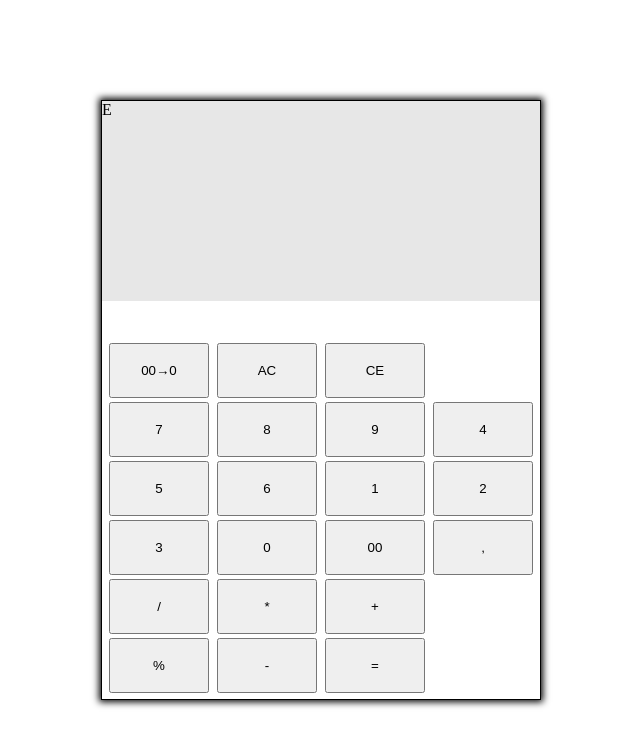
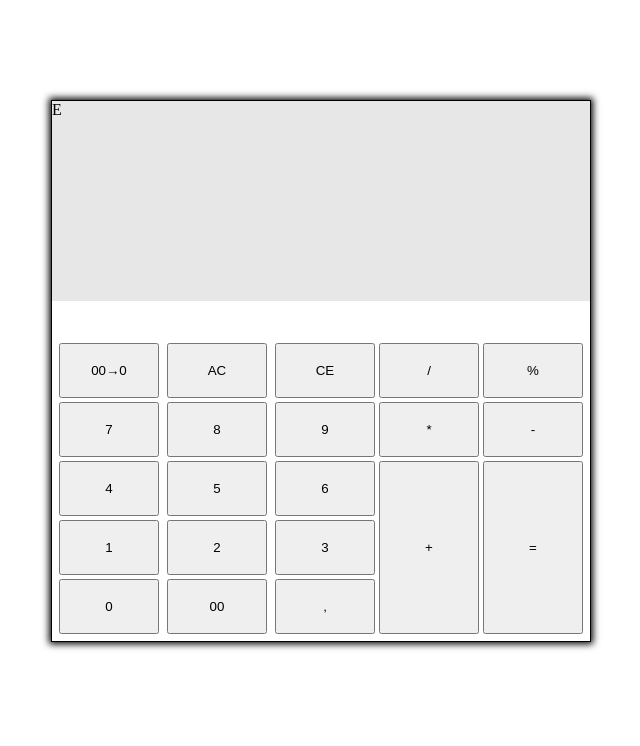
Before and after one commit to KOVSEG/simple-calc, a plain HTML site: page index.html in a window 1280 px wide. Shown: the whole page, without its empty margins (319-959 px from the left). Drawn offline with Linux system fonts and the light colour scheme.

Commit message:
changed html btns position, added to css height for btns and flex positioned all btns

```diff
--- a/index.html
+++ b/index.html
@@ -9,7 +9,6 @@
   </head>
   <body>
     <div class="content">
-      <div class="ori"></div>
       <div class="calculator">
         <div class="display">
           <div class="positioning">
@@ -20,6 +19,7 @@
         <div class="someblock"></div>
         <div class="buttons">
 
+          <div class="btns__block1">
             <div class="fit">
               <button class="btn deletenum">00&#x2192;0</button>
               <button class="btn allclean">AC</button>
@@ -39,6 +39,7 @@
               <button class="btn number__zero">0</button>
               <button class="btn number__doublzero">00</button>
               <button class="btn number__dot">,</button>
+            </div>
           </div>
 
           <div class="operators">
--- a/styles.css
+++ b/styles.css
@@ -7,8 +7,8 @@
 }
 
 .calculator {
-  width: 440px;
-  height: 600px;
+  width: 540px;
+  height: 542px;
   border: 1px solid black;
   margin: 0 auto;
   box-shadow: 0px 0px 7px 2px black;
@@ -23,6 +23,7 @@
 
 .buttons {
   margin: 5px;
+  display: flex;
 }
 
 .btn {
@@ -30,3 +31,16 @@
   height: 55px;
   margin: 2px;
 }
+
+.operators {
+  display: flex;
+  align-items: flex-end;
+}
+
+/* Increase height of btn's = and +  */
+.plus {
+  height: 173px;
+}
+.equal {
+  height: 173px;
+}
```
Lines whose indentation alone changed are shown as unchanged.
